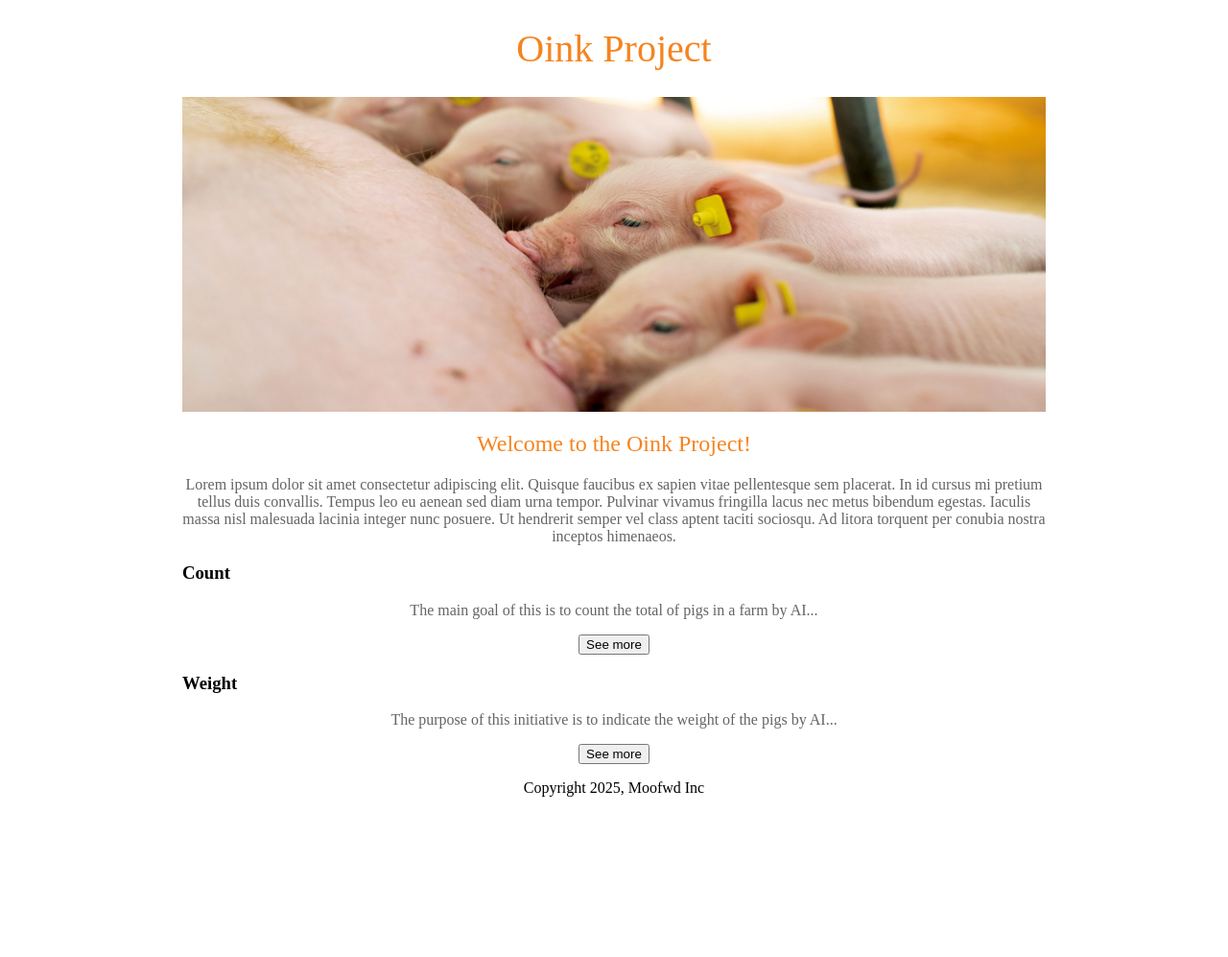
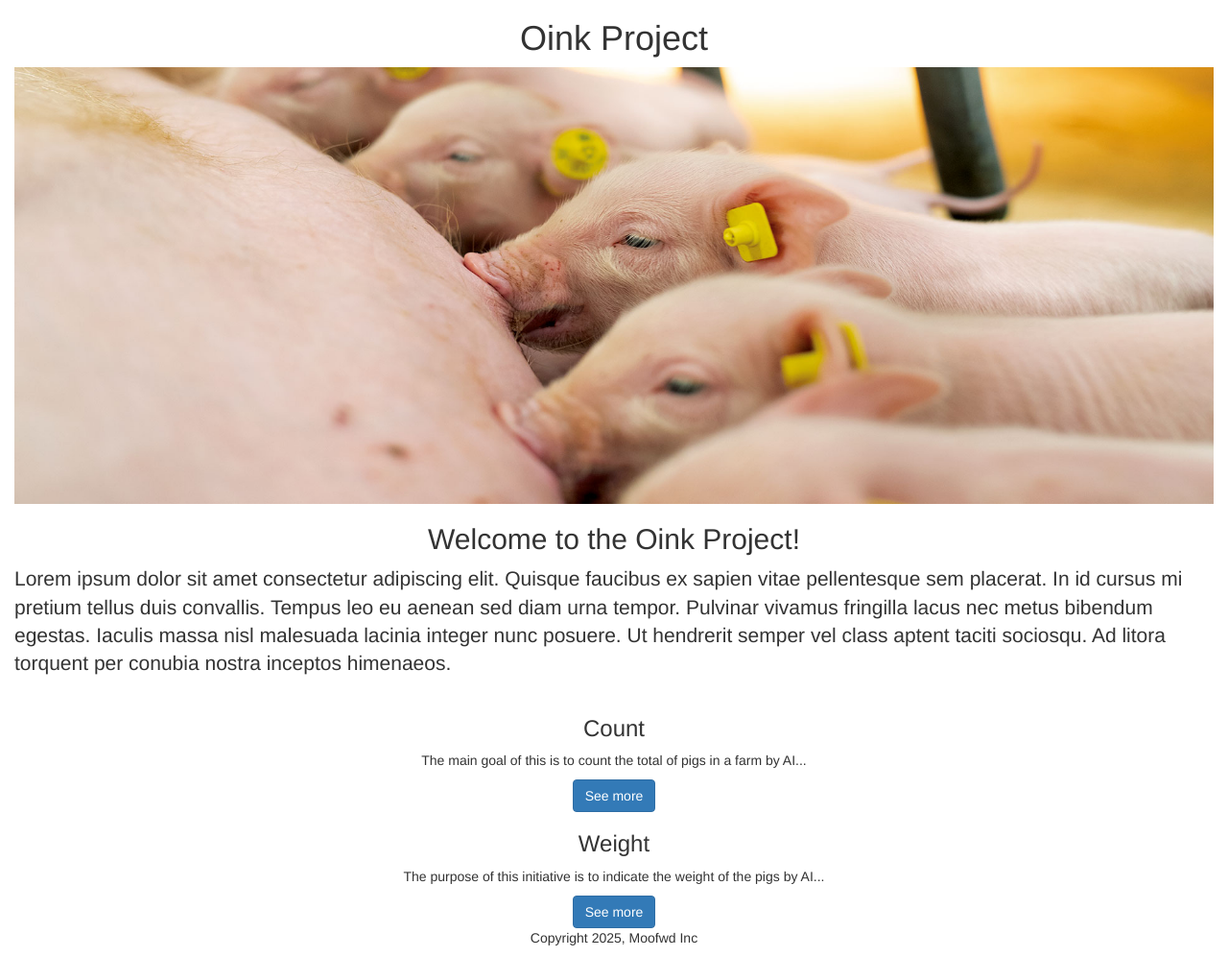
Before and after one commit to onunezn/oink-project, a Flask app: page / in a window 1280 px wide. Shown: the whole page at 96% size. Before the commit the page ends 830 px from the top, so only its background shows below. Run offline with Flask 3, Linux system fonts and the light colour scheme.

Commit message:
Add bootstrap css

```diff
--- a/templates/home.html
+++ b/templates/home.html
@@ -1,65 +1,42 @@
 <!DOCTYPE html>
 <html>
     <head>
-        <title>Oink Project</title>
-        <style> /* Add your CSS styles here */
-        h1 {
-            font-size: 40px;
-            font-family: 'Ubuntu';
-            font-weight: normal;
-            color: rgb(245, 132, 31);
-            text-align: center;
-        }
-        #banner {
-            display: block;
-            margin-left: auto;
-            margin-right: auto;
-            width: 100%;
-            height: 50%;
-            object-fit: cover;
-        }
-        h2 {
-            ont-family: 'Ubuntu';
-            font-weight: normal;
-            color: rgb(245, 132, 31);
-            text-align: center;
-        }
-        .bodytext {
-            font-family: 'Ubuntu';
-            font-weight: normal;
-            color: rgb(100, 100, 100);
-            text-align: center;
-        }
-        #container {
-            max-width: 900px;
-            margin: 0 auto;
-            /*padding: 20px;*/
-        }
+        <title >Oink Project</title>
+        <meta name="viewport" content="width=device-width, initial-scale=1">
+        <link rel="stylesheet" href="https://cdn.jsdelivr.net/npm/bootstrap@3.4.1/dist/css/bootstrap.min.css" integrity="sha384-HSMxcRTRxnN+Bdg0JdbxYKrThecOKuH5zCYotlSAcp1+c8xmyTe9GYg1l9a69psu" crossorigin="anonymous">
+        <style>
+            #banner {
+                max-width: 100%;
+                height: auto;
+                display: block;
+            }
         </style>
     </head>
 <body>
-    <div id='container'>
-    <h1>Oink Project</h1>
-    <img id='banner'src="https://cc1f6a4a-d411-4f2a-9cfa-b32340efd522-00-crekudvqoscg.worf.replit.dev/static/Banner_Pigs.jpg" width="480" height="287" alt="Banner">
-    <h2> Welcome to the Oink Project! </h2>
-        <p class='bodytext'> Lorem ipsum dolor sit amet consectetur adipiscing elit. Quisque faucibus ex sapien vitae pellentesque sem placerat. In id cursus mi pretium tellus duis convallis. Tempus leo eu aenean sed diam urna tempor. Pulvinar vivamus fringilla lacus nec metus bibendum egestas. Iaculis massa nisl malesuada lacinia integer nunc posuere. Ut hendrerit semper vel class aptent taciti sociosqu. Ad litora torquent per conubia nostra inceptos himenaeos. </p>
+    <div class='container-fluid'>
+    <h1 class="text-center mt-5 mb-5">Oink Project</h1>
+    <img class='img-responsive' id='banner'src="https://cc1f6a4a-d411-4f2a-9cfa-b32340efd522-00-crekudvqoscg.worf.replit.dev/static/Banner_Pigs.jpg" alt="Banner">
+    <h2 class="text-center mt-5 mb-5"> Welcome to the Oink Project! </h2>
+        <p class="lead"> Lorem ipsum dolor sit amet consectetur adipiscing elit. Quisque faucibus ex sapien vitae pellentesque sem placerat. In id cursus mi pretium tellus duis convallis. Tempus leo eu aenean sed diam urna tempor. Pulvinar vivamus fringilla lacus nec metus bibendum egestas. Iaculis massa nisl malesuada lacinia integer nunc posuere. Ut hendrerit semper vel class aptent taciti sociosqu. Ad litora torquent per conubia nostra inceptos himenaeos. </p>
     <div class="row">
         <div class="col">
-            <h3>Count</h3>
-            <p class='bodytext'>The main goal of this is to count the total of pigs in a farm by AI...</p>
-            <div style='text-align: center;'>
-                <button>See more</button>
+            <h3 class="text-center">Count</h3>
+            <p class="text-center">The main goal of this is to count the total of pigs in a farm by AI...</p>
+            <div class="text-center"">
+                <button class="btn btn-primary">See more</button>
             </div>
         </div>
         <div class="col">
-            <h3>Weight</h3>
-            <p class='bodytext'>The purpose of this initiative is to indicate the weight of the pigs by AI...</p>
-            <div style='text-align: center;'>
-                <button>See more</button>
-                <p>Copyright 2025, Moofwd Inc</p>
+            <h3 class="text-center">Weight</h3>
+            <p class="text-center">The purpose of this initiative is to indicate the weight of the pigs by AI...</p>
+            <div class="text-center">
+                <button class="btn btn-primary">See more</button>
             </div>
         </div>
     </div>
+        <div class="text-center">
+            <p class="mt-4">Copyright 2025, Moofwd Inc</p>
+        </div>
     </div>
 </body>
 </html>
```
